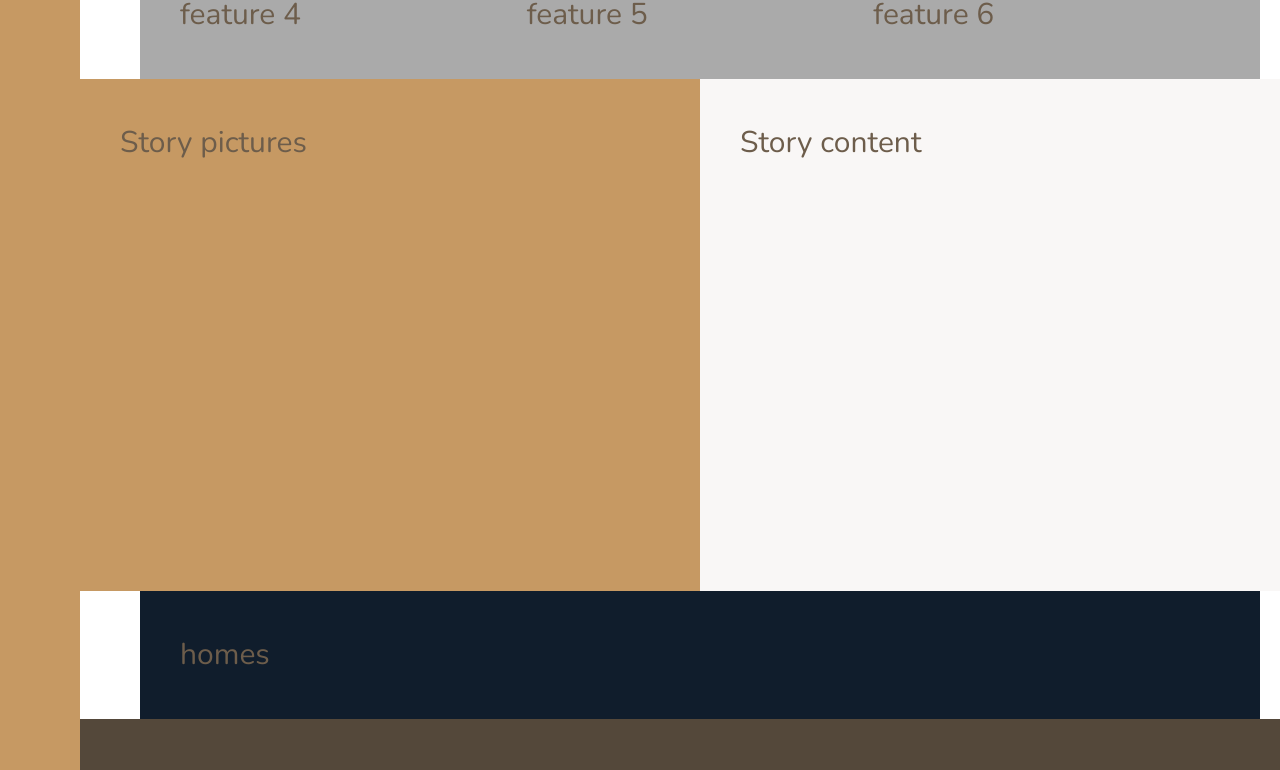
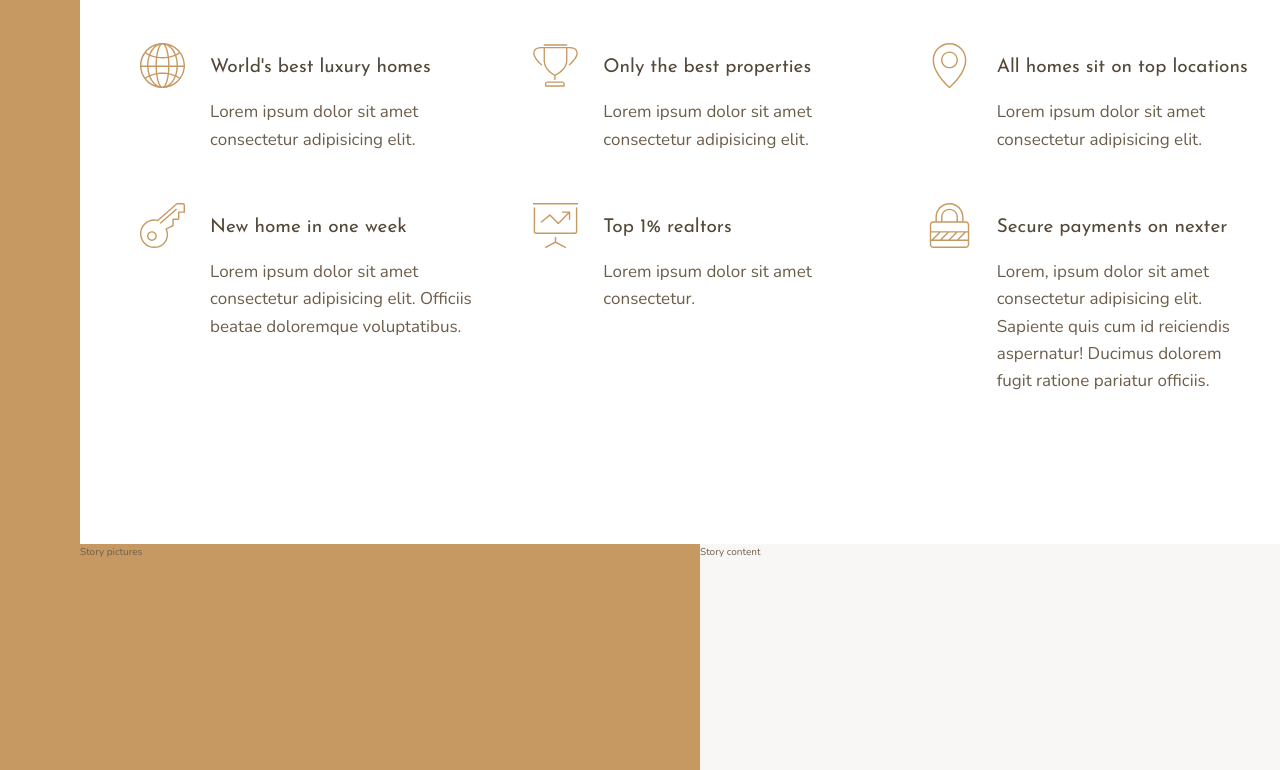
Before and after one commit to DinoVas/realtor-cssgrid, a website: page index.html in a window 1280 px wide. Shown: the part 737-1507 px from the top of the page. Drawn offline with nearby package versions, Linux system fonts and the light colour scheme.

Commit message:
finished feature section

```diff
--- a/index.html
+++ b/index.html
@@ -25,12 +25,49 @@
         </div>
 
         <section class="features">
-            <div class="feature">feature  1</div>
-            <div class="feature">feature 2</div>
-            <div class="feature">feature 3</div>
-            <div class="feature">feature 4</div>
-            <div class="feature">feature 5</div>
-            <div class="feature">feature 6</div>
+            <div class="feature">
+                <svg class="feature__icon">
+                    <use xlink:href="img/sprite.svg#icon-global"></use>
+                </svg>
+                <h4 class="heading-4 heading-4--dark">World's best luxury homes</h4>
+                <p class="feature__text">Lorem ipsum dolor sit amet consectetur adipisicing elit.</p>
+            </div>
+            <div class="feature">
+                <svg class="feature__icon">
+                    <use xlink:href="img/sprite.svg#icon-trophy"></use>
+                </svg>
+                <h4 class="heading-4 heading-4--dark">Only the best properties</h4>
+                <p class="feature__text">Lorem ipsum dolor sit amet consectetur adipisicing elit.</p>
+            </div>
+            <div class="feature">
+                <svg class="feature__icon">
+                    <use xlink:href="img/sprite.svg#icon-map-pin"></use>
+                </svg>
+                <h4 class="heading-4 heading-4--dark">All homes sit on top locations</h4>
+                <p class="feature__text">Lorem ipsum dolor sit amet consectetur adipisicing elit.</p>
+            </div>
+            <div class="feature">
+                <svg class="feature__icon">
+                    <use xlink:href="img/sprite.svg#icon-key"></use>
+                </svg>
+                <h4 class="heading-4 heading-4--dark">New home in one week</h4>
+                <p class="feature__text">Lorem ipsum dolor sit amet consectetur adipisicing elit. Officiis beatae doloremque voluptatibus.</p>
+            </div>
+            <div class="feature">
+                <svg class="feature__icon">
+                    <use xlink:href="img/sprite.svg#icon-presentation"></use>
+                </svg>
+                <h4 class="heading-4 heading-4--dark">Top 1% realtors</h4>
+                <p class="feature__text">Lorem ipsum dolor sit amet consectetur.</p>
+            </div>
+            <div class="feature">
+                <svg class="feature__icon">
+                    <use xlink:href="img/sprite.svg#icon-lock"></use>
+                </svg>
+                <h4 class="heading-4 heading-4--dark">Secure payments on nexter</h4>
+                <p class="feature__text">Lorem, ipsum dolor sit amet consectetur adipisicing elit. Sapiente quis cum
+                    id reiciendis aspernatur! Ducimus dolorem fugit ratione pariatur officiis.</p>
+            </div>
         </section>
 
         <div class="story__pictures">
--- a/sass/_base.scss
+++ b/sass/_base.scss
@@ -39,8 +39,4 @@ body {
     grid-template-rows: 80vh min-content 40vw repeat(3,min-content);
     grid-template-columns: [sidebar-start]8rem [sidebar-end full-start] minmax(6rem,1fr) [center-start]repeat(8,[col-start] minmax(min-content,14rem) [col-end])[center-end] 1fr [full-end];
 
-    & > * {
-        padding: 40px;
-        font-size: 3rem;
-    }
 }
--- a/sass/_features.scss
+++ b/sass/_features.scss
@@ -1,7 +1,30 @@
 .features {
-    background-color: $color-grey-light-2;
     grid-column: center-start / center-end;
+    margin: 15rem 0;
+    display: grid;
+    // grid-template-columns: repeat(3,1fr);
+    grid-template-columns: repeat(auto-fit,minmax(25rem,1fr));
+    grid-gap: 6rem;
+    align-items: start;
+}
 
+
+.feature {
     display: grid;
-    grid-template-columns: repeat(3,1fr);
+    grid-template-columns: min-content 1fr;
+    grid-row-gap: 1.5rem;
+    grid-column-gap: 2.5rem;
+
+
+    &__icon {
+        fill: $color-primary;
+        width: 4.5rem;
+        height: 4.5rem;
+        grid-row: 1 / span 2;
+        transform: translateY(-1rem);
+    }
+
+    &__text {
+        font-size: 1.7rem;
+    }
 }
--- a/sass/_typography.scss
+++ b/sass/_typography.scss
@@ -0,0 +1,25 @@
+%heading {
+    font-family: Josefin Sans, sans-serif;
+    font-weight: 400;
+}
+
+.heading-1 {
+    @extend %heading;
+}
+
+.heading-2 {
+    @extend %heading;
+}
+
+.heading-3 {
+    @extend %heading;
+
+}
+
+.heading-4 {
+    @extend %heading;
+    font-size: 1.9rem;
+
+    &--light { color: $color-grey-light-1; }
+    &--dark { color: $color-grey-dark-1; }
+}
```
Also changed, not shown: css/style.css.
